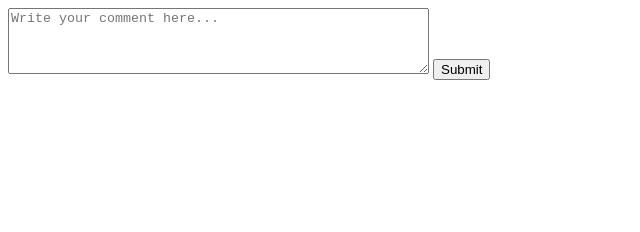
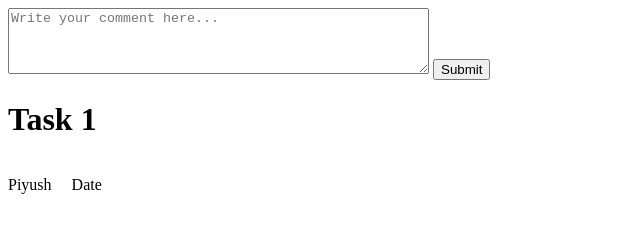
Before and after one commit to acciojob/user-friendly-comments-piyushjain5350, a website: page main.html in a window 1280 px wide. Shown: the whole page, without its empty margins (0-640 px from the left). Drawn offline with Linux system fonts and the light colour scheme.

Commit message:
created a submission

```diff
--- a/main.html
+++ b/main.html
@@ -11,13 +11,13 @@
 	<textarea rows="4" cols="50"  id="textInput" placeholder="Write your comment here..." ></textarea>
 	<button id="submit-btn">Submit</button>
 	<div class="comments-container" >
-<!-- 		<div>
-			<h1>djlfbfvjkbsjvnkbv</h1>
+		<div class="comments">
+			<h1>Task 1</h1>
 			<div class="author">
 				<p>Piyush</p>
 				<p>Date</p>
 			</div>
-		</div> -->
+		</div>
 	</div>
 
     <script type="text/javascript" src="./script.js">
```
